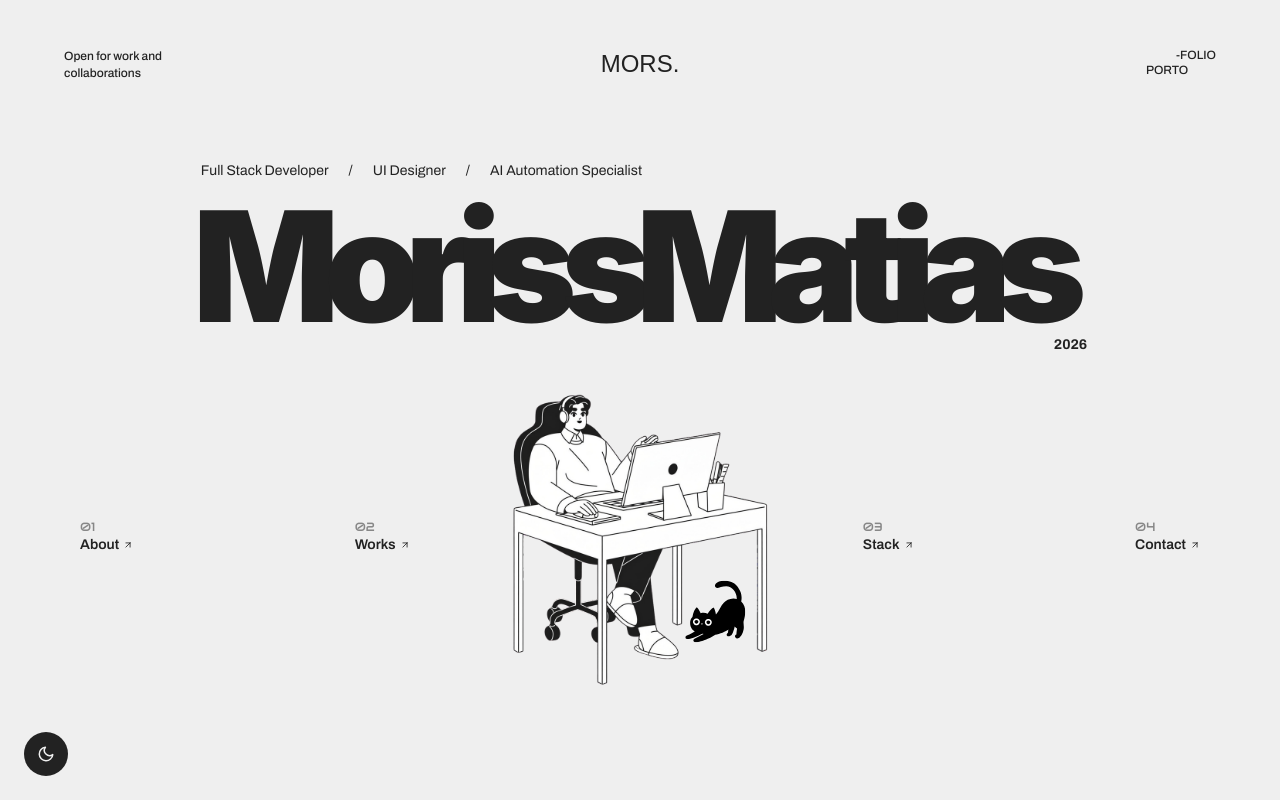
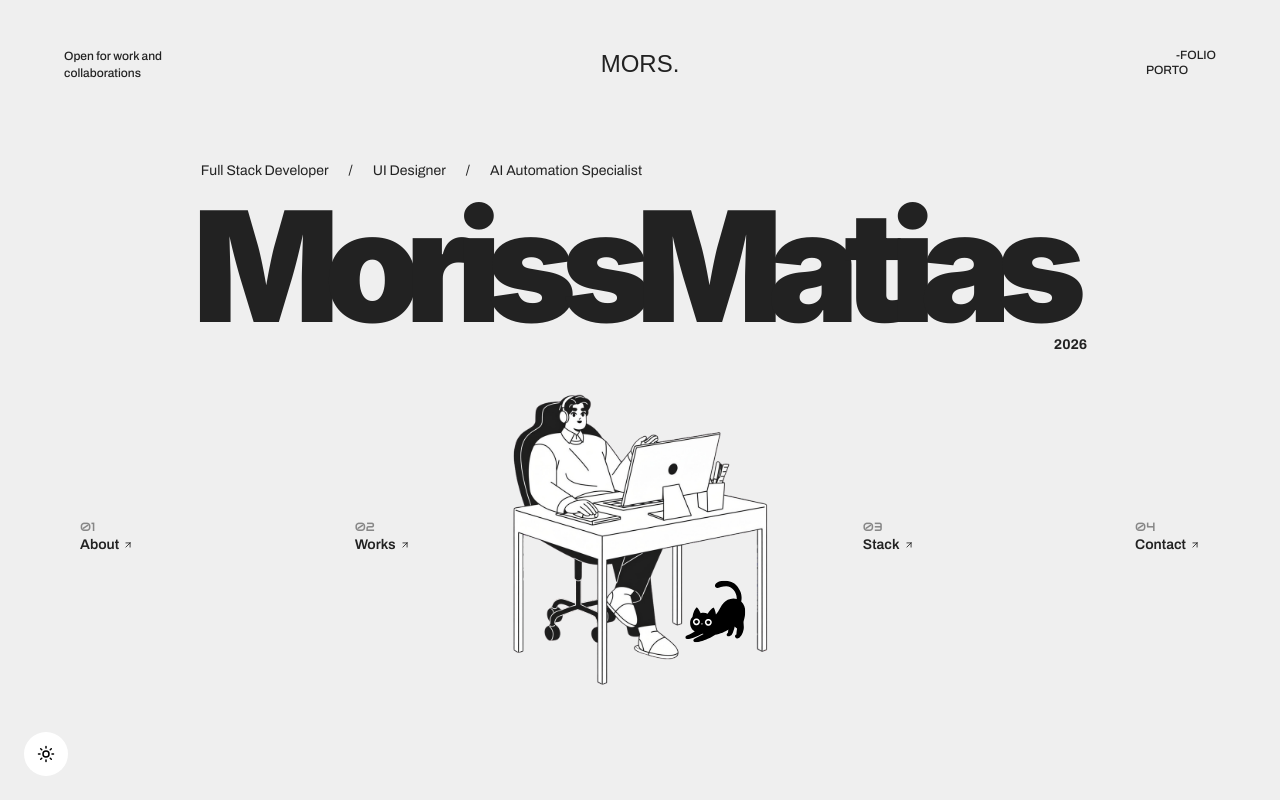
Before and after one commit to mors-codes/portfolio-2026, a Next.js app: page / in a window 1280 px wide. Shown: the top 800 px of the page. Built offline with nearby package versions, Linux system fonts and the light colour scheme; a web font is replaced by a local one.

Commit message:
theme toggle color adjustments matching with the pill nav  and switched pill nav padding with border instead

```diff
--- a/src/components/ui/PillNav.css
+++ b/src/components/ui/PillNav.css
@@ -27,6 +27,7 @@
   align-items: center;
   height: var(--nav-h);
   background: var(--base, #222222);
+  border: 3.5px solid var(--base, #222222);
   border-radius: 9999px;
 }
 
@@ -34,13 +35,16 @@
   width: var(--nav-h);
   height: var(--nav-h);
   border-radius: 50%;
-  background: var(--base, #222222);
+
   display: inline-flex;
   align-items: center;
   justify-content: center;
+
   overflow: hidden;
   text-decoration: none;
-  color: var(--pill-bg, #efefef);
+
+  cursor: pointer;
+
   font-family: var(--font-danfo);
   font-size: 15px;
 }
@@ -51,7 +55,7 @@
   align-items: stretch;
   gap: var(--pill-gap);
   margin: 0;
-  padding: 3px;
+  padding: 0;
   height: 100%;
 }
 
--- a/src/components/ui/PillNav.tsx
+++ b/src/components/ui/PillNav.tsx
@@ -226,7 +226,11 @@ const circleRefs = useRef<(HTMLSpanElement | null)[]>([]);
         <button
           ref={logoButtonRef}
           type="button"
-          className="pill-logo cursor-pointer"
+          className={`pill-logo cursor-pointer border-[3.5px] ${
+            isDark
+              ? "border-white bg-black text-white"
+              : "border-black bg-white text-black"
+          }`}
           aria-label="Toggle dark mode"
           onClick={onToggleTheme}
           style={{ position: "relative" }}
--- a/src/components/ui/ThemeToggle.tsx
+++ b/src/components/ui/ThemeToggle.tsx
@@ -32,8 +32,8 @@ export default function ThemeToggle({
   useEffect(() => {
     if (!sunRef.current || !moonRef.current) return;
 
-    const showing = isDark ? sunRef.current : moonRef.current;
-    const hiding = isDark ? moonRef.current : sunRef.current;
+    const showing = isDark ? moonRef.current : sunRef.current;
+    const hiding = isDark ? sunRef.current : moonRef.current;
 
     gsap.to(hiding, {
       opacity: 0,
@@ -61,7 +61,11 @@ export default function ThemeToggle({
   type="button"
   onClick={onToggleTheme}
   aria-label="Toggle dark mode"
-      className="fixed bottom-6 left-6 z-50 flex h-11 w-11 cursor-pointer items-center justify-center rounded-full bg-ink text-bg transition-opacity duration-300"
+  className={`fixed bottom-6 left-6 z-50 flex h-11 w-11 cursor-pointer items-center justify-center rounded-full transition-colors duration-300 ${
+    isDark
+      ? "border-white bg-black text-white"
+      : "border-black bg-white text-black"
+  }`}
   style={{
     opacity: 0,
     scale: 0,
@@ -78,7 +82,7 @@ export default function ThemeToggle({
           fill="none"
           xmlns="http://www.w3.org/2000/svg"
           className="absolute inset-0"
-          style={{ opacity: isDark ? 1 : 0 }}
+          style={{ opacity: isDark ? 0 : 1 }}
         >
           <circle cx="12" cy="12" r="4" stroke="currentColor" strokeWidth="2" />
           <path
@@ -96,7 +100,7 @@ export default function ThemeToggle({
           fill="none"
           xmlns="http://www.w3.org/2000/svg"
           className="absolute inset-0"
-          style={{ opacity: isDark ? 0 : 1 }}
+          style={{ opacity: isDark ? 1 : 0 }}
         >
           <path
             d="M21 12.79A9 9 0 1 1 11.21 3 7 7 0 0 0 21 12.79Z"
```
Lines whose indentation alone changed are shown as unchanged.
